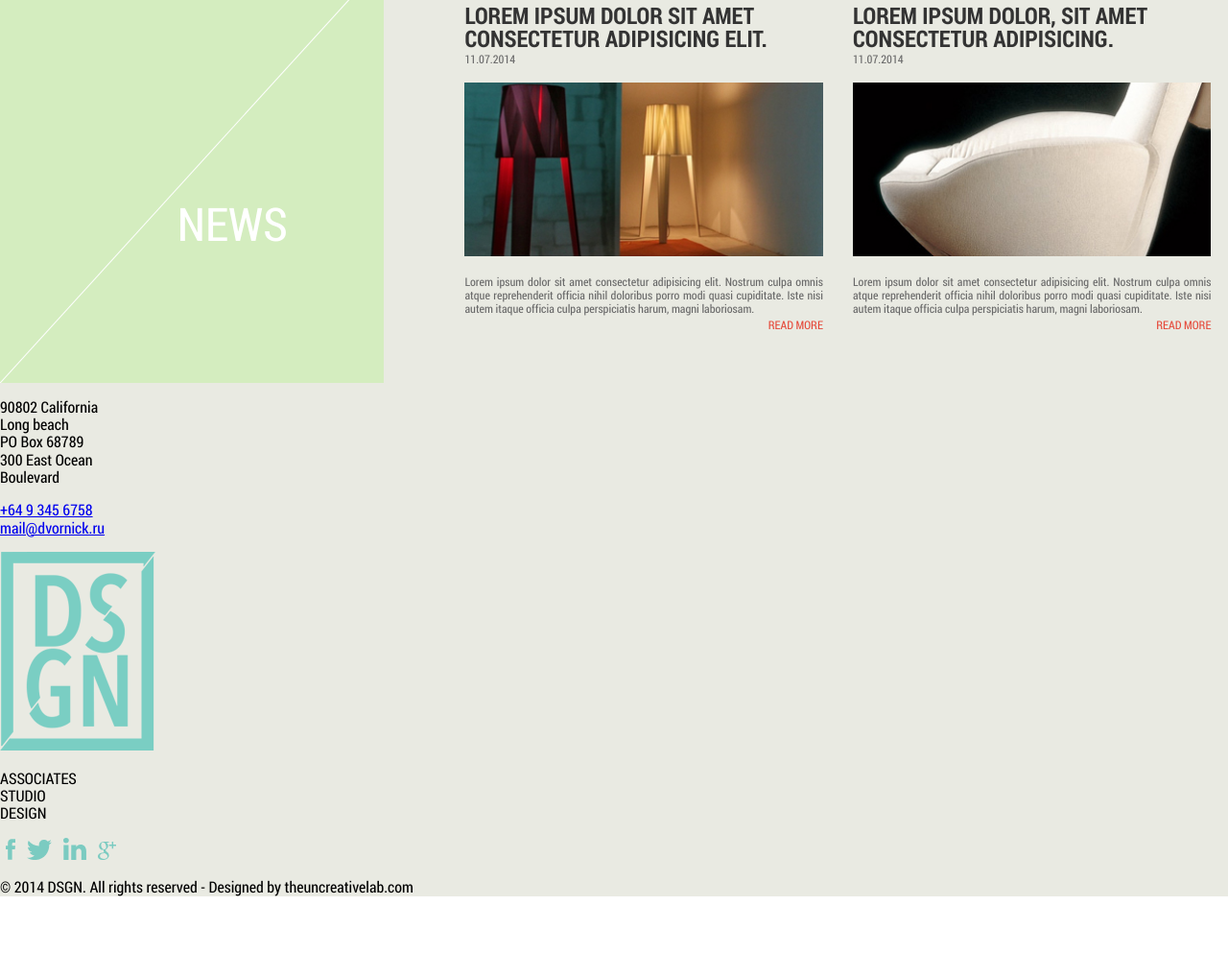
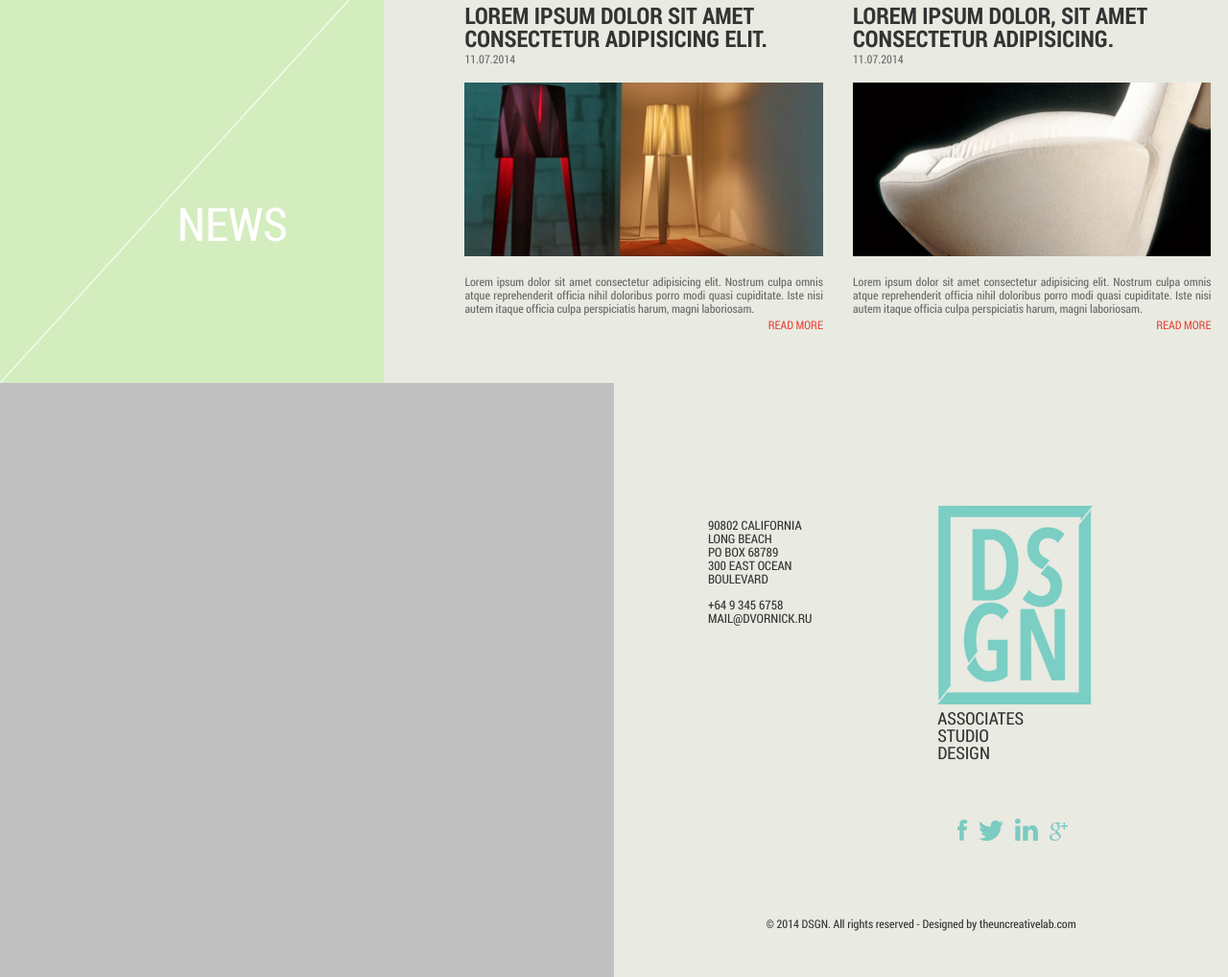
Before and after one commit to dvornicked/DSGN-HomePage, a website: page index.html in a window 1280 px wide. Shown: the part 2642-3660 px from the top of the page at 96% size. Before the commit the page ends 3592 px from the top, so only its background shows below. Drawn offline with nearby package versions, Linux system fonts and the light colour scheme; files that its build step writes are made by us from their sources; files whose address does not match are found by name.

Commit message:
CSS: footer

```diff
--- /dev/null
+++ b/sass/blocks/footer.scss
@@ -0,0 +1,88 @@
+.footer {
+    display: grid;
+    grid-template-columns: repeat(2, 1fr);
+
+    &__map {
+        grid-column: span 1;
+        background-color: silver;
+    }
+
+    &__info {
+        grid-column: span 1;
+        display: flex;
+        flex-wrap: wrap;
+        justify-content: space-between;
+    }
+    &__logo {
+        display: block;
+        max-width: 100%;
+    }
+    &__slogan {
+        font-size: 18px;
+        text-transform: uppercase;
+        line-height: 1;
+        color: $colorText;
+        margin: 0;
+        margin-top: 5px;
+
+        @media (min-width: 1500px) {
+            @include dynamicText(112.5%, 36, 18, 1500px, 3000, 1500)
+        }
+    }
+    &__socials {
+        margin-top: 60px;
+        margin-left: 15px;
+        margin-bottom: 15px;
+    }
+    &__address {
+        font-size: 13px;
+        color: $colorText;
+        text-transform: uppercase;
+        line-height: 1.077;
+
+        @media (min-width: 1500px) {
+            @include dynamicText(81.25%, 26, 13, 1500px, 3000, 1500)
+        }
+    }
+    &__contacts {
+        font-size: 13px;
+        color: $colorText;
+        text-transform: uppercase;
+        line-height: 1.077;
+
+        @media (min-width: 1500px) {
+            @include dynamicText(81.25%, 26, 13, 1500px, 3000, 1500)
+        }
+    }
+    &__tel, &__mail {
+        text-decoration: none;
+        color: $colorText;
+        line-height: 1.077;
+        display: inline-block;
+        transition-property: color;
+        transition-duration: 500ms;
+        &:hover {
+            color: $colorTextActive;
+        }
+    }
+    &__copy {
+        font-size: 12px;
+        color: $colorText;
+        line-height: 1.8;
+        text-align: center;
+        flex-basis: 100%;
+        margin: 9% 0 7% 0;
+
+        @media (min-width: 1500px) {
+            @include dynamicText(75%, 24, 12, 1500px, 3000, 1500)
+        }
+    }
+    &__left {
+        margin-left: 15.3%;
+        margin-top: 20%;
+    }
+    &__right {
+        margin-right: 22%;
+        margin-top: 20%;
+    }
+}
--- a/sass/style.scss
+++ b/sass/style.scss
@@ -16,3 +16,4 @@
 @import "blocks/studio";
 @import "blocks/persons";
 @import "blocks/news";
+@import "blocks/footer";
```
Also changed, not shown: build/css/style.min.css, 1 other file.
